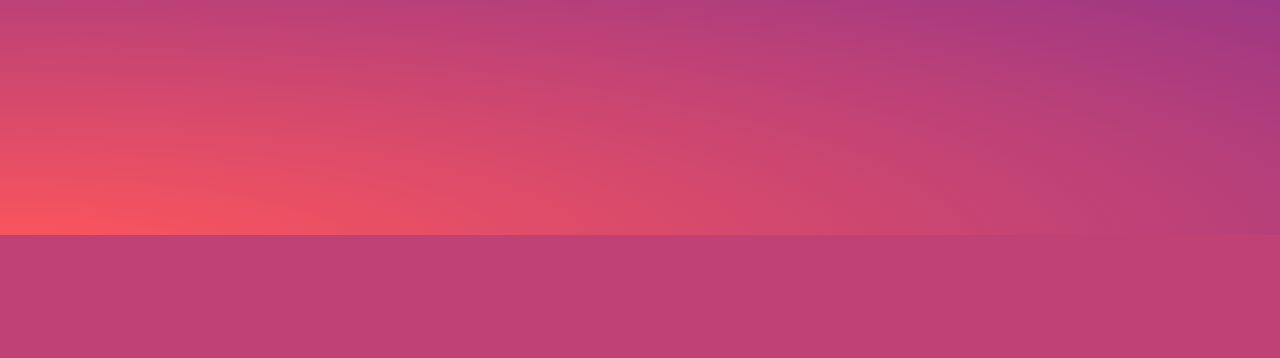
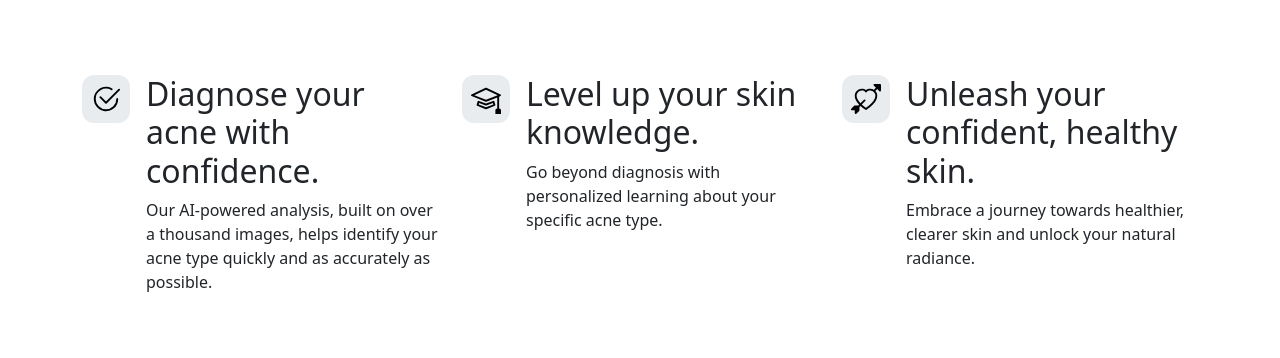
Before and after one commit to clixworld/DermaCare, a Flask app: page / in a window 1280 px wide. Shown: the part 565-923 px from the top of the page. Before the commit the page ends 800 px from the top, so only its background shows below. Run offline with Flask 3, Linux system fonts and the light colour scheme.

Commit message:
Did a lot lol

```diff
--- a/gptresponse.py
+++ b/gptresponse.py
@@ -10,8 +10,8 @@ class ChatGPT():
         completion = openai.chat.completions.create(
             model = "gpt-3.5-turbo",
             messages = [
-                {"role": "system", "content": "You are a helpful assistant returning a general treatment option based on the type of acne and user skin type. Return a JSON with these keys: diagnosis, suggestion1, suggestion2, suggestion3, link. And give the values you think would fit best."},
-                {"role": "user", "content": f"Acne {user_acne}, Skin Type {skin_type}."}
+                {"role": "system", "content": "You are a helpful assistant returning a general treatment option based on the type of acne and user skin type. If acne is birthmark just wrtie positive affirmation that its natural and by birth. Also when returning link, don't use healthline. Return a JSON with these keys: diagnosis, overview, suggestion. For diagnosis, just return the type of acne given. For overview, return a summary about 3 to 5 sentences about the type of acne. For suggestion, just recommend ingredients based on type of acne and skin type along with suggested routine."},
+                {"role": "user", "content": f"{user_acne}, skin-type = {skin_type}."}
             ]
         )
         return(completion.choices[0].message.content)
--- a/server.py
+++ b/server.py
@@ -2,15 +2,15 @@ from flask import Flask, render_template, request
 from gptresponse import ChatGPT
 from inference_sdk import InferenceHTTPClient
 import os
+import ast
 
 ai_bot = ChatGPT()
 
 app = Flask(__name__)
 
-# Initialize the InferenceHTTPClient with your API key and URL
 CLIENT = InferenceHTTPClient(
     api_url="https://detect.roboflow.com",
-    api_key="w6Up93MdGNyb5HbWu18r"  # Replace with your actual API key
+    api_key="w6Up93MdGNyb5HbWu18r"
 )
 
 @app.route("/", methods=['POST', 'GET'])
@@ -24,12 +24,11 @@ def user_photos():
     all_classes = []
 
     for file in user_files:
-        # Save file to a temporary path
         temp_path = os.path.join('static/images', file.filename)
         file.save(temp_path)
 
         # Call the Roboflow API with the image
-        result = CLIENT.infer(temp_path, model_id="pimples-detection/4")
+        result = CLIENT.infer(temp_path, model_id="acne-detection-5x7wb/1")
 
         # Extract the class from the result
         class_name = result['predictions'][0]['class'] if result['predictions'] else None
@@ -40,14 +39,18 @@ def user_photos():
 
     # Pass the extracted classes to the chatbot
     bot_responses = []
+    exists = []
     for class_name in all_classes:
         if class_name is not None:
-            bot_response = ai_bot.messages(class_name, skin_type)
-            print(bot_response[0])
-            bot_responses.append(bot_response)
+            if class_name.upper() not in exists:
+                bot_response = ai_bot.messages(class_name, skin_type)
+                bot_response = ast.literal_eval(bot_response)
+                print(bot_response["diagnosis"])
+                bot_responses.append(bot_response)
+                exists.append(class_name.upper())
 
 
-    return render_template("return.html", bot_responses=bot_responses)
+    return render_template("return.html", bot_responses=bot_responses, skin_type=skin_type)
 
 if __name__ == '__main__':
     app.run(debug=True)
--- /dev/null
+++ b/static/styles.css
@@ -0,0 +1,37 @@
+.logo-container {
+    max-width: 130px; /* Adjust the maximum width as needed */
+}
+
+.logo {
+    max-width: 100%;
+    height: auto;
+}
+
+.top-bg {
+    background-color: #FDE992;
+}
+
+body {
+    margin: 0;
+    padding: 0;
+}
+
+#discardBtn {
+    background: transparent;
+    color: white;
+    border: none;
+    cursor: pointer;
+    transition: background-color 0.3s ease;
+    text-decoration: none;
+    margin-left: 10px;
+}
+
+#discardBtn:hover {
+    background-color: rgba(255, 255, 255, 0.3);
+}
+
+.icon-square {
+    width: 3rem;
+    height: 3rem;
+    border-radius: 0.75rem;
+}
--- a/templates/index.html
+++ b/templates/index.html
@@ -4,6 +4,7 @@
     <meta charset="UTF-8" />
     <meta name="viewport" content="width=device-width, initial-scale=1.0" />
     <title>Derma Care</title>
+    <link  rel="stylesheet" href="../static/styles.css"/>
     <link
       href="https://cdn.jsdelivr.net/npm/bootstrap@5.3.2/dist/css/bootstrap.min.css"
       rel="stylesheet"
@@ -15,82 +16,24 @@
       integrity="sha384-C6RzsynM9kWDrMNeT87bh95OGNyZPhcTNXj1NW7RuBCsyN/o0jlpcV8Qyq46cDfL"
       crossorigin="anonymous"
     ></script>
-    <style>
-        body {
-            background: radial-gradient(at left center, #FE565B, #9A3686);
-            color: white; /* Set text color to white */
-            overflow: hidden; /* Prevent horizontal scrolling */
-            margin: 0; /* Remove default margin */
-            padding: 0; /* Remove default padding */
-        }
-
-        /* Define the animation */
-        @keyframes sparkle {
-            0% {
-                opacity: 0;
-            }
-            50% {
-                opacity: 1;
-            }
-            100% {
-                opacity: 0;
-            }
-        }
-
-        /* Apply the animation to the element */
-        .sparkling-text {
-            animation: sparkle 2s linear infinite;
-        }
-
-        /* Style for the discard button */
-        #discardBtn {
-            background: transparent;
-            color: white;
-            border: none;
-            cursor: pointer;
-            transition: background-color 0.3s ease;
-            text-decoration: none;
-            margin-left: 10px; /* Decrease the distance between the "Upload" and "Discard" buttons */
-        }
-
-        #discardBtn:hover {
-            background-color: rgba(255, 255, 255, 0.3);
-        }
-    </style>
 </head>
 <body>
+    <section class="top-bg">
         <section class="header">
             <div class="container">
-        <header class="d-flex flex-wrap justify-content-center py-3 mb-4">
-            <a
-                href="/"
-                class="d-flex align-items-center mb-3 mb-md-0 me-md-auto link-body-emphasis text-decoration-none"
-            >
-                <span class="fs-4">Derma Care</span>
+                <header class="d-flex flex-wrap justify-content-center py-3">
+                    <a href="/" class="d-flex align-items-center mb-md-0 me-md-auto link-body-emphasis text-decoration-none">
+                        <span class="mx-auto logo-container"><img src="../static/dermacareLogo.png" class="logo"></span>
                     </a>
-
-            <ul class="nav nav-pills">
-                <li class="nav-item">
-                    <a href="/" class="nav-link text-dark" aria-current="page"
-                    >Home</a
-                    >
-                </li>
-                <li class="nav-item">
-                    <a href="#" class="nav-link text-dark" hidden>Support</a>
-                </li>
-                <li class="nav-item">
-                    <a href="#" class="nav-link text-dark" hidden>About</a>
-                </li>
-            </ul>
                 </header>
             </div>
         </section>
-<section class="hero">
-    <div class="px-4 py-5 my-5 text-center">
-        <div class="d-block mx-auto mb-4">
-          <h1 class="display-5 fw-bold text-body-emphasis">DermaCare</h1>
-          <div class="col-6 mx-auto">
-            <p class="lead sparkling-text">Best Solution to Acne</p>
+
+        <section class="title">
+            <div class="container col-xxl-8 px-4 pt-1">
+                <div class="row flex-lg-row align-items-center g-5 pt-5">
+                    <div class="col-lg-6">
+                        <h1 class="display-4 fw-bold text-body-emphasis lh-1 mb-3">Unlock Clearer Skin and Feel More Confident</h1>
                         <form method="POST" enctype="multipart/form-data" action="user_photos">
                             <div class="mb-3">
                                 <label for="formFileMultiple" class="form-label" hidden>Upload Photos</label>
@@ -103,20 +46,78 @@
                                 <option value="Combination">Combination</option>
                                 <option value="Sensitive">Sensitive</option>
                             </select>
-              <div class="d-flex align-items-center"> <!-- Align items in a row -->
-                <input type="submit" value="Upload" class="btn btn-primary my-2" />
+                            <div class="d-flex align-items-center">
+                                <input type="submit" value="Upload" class="btn btn-danger my-2" />
                                 <button type="button" id="discardBtn" class="btn btn-danger">Discard</button>
                             </div>
                         </form>
+                    </div>
+                    <div class="col-lg-6">
+                        <img src="../static/header.png" class="d-block mx-lg-auto img-fluid" alt="Bootstrap Themes" height="200" loading="lazy">
+                    </div>
+                </div>
+            </div>
+        </section>
+    </section>
+
+  <section id="features">
+    <div class="container mt-5">
+      <div class="row g-4 py-5 row-cols-1 row-cols-lg-3">
+        <div class="col d-flex align-items-start">
+          <div
+            class="icon-square text-body-emphasis bg-body-secondary d-inline-flex align-items-center justify-content-center fs-4 flex-shrink-0 me-3">
+            <svg xmlns="http://www.w3.org/2000/svg" height="30" fill="currentColor" class="bi bi-check2-circle"
+              viewBox="0 0 16 16">
+              <path
+                d="M2.5 8a5.5 5.5 0 0 1 8.25-4.764.5.5 0 0 0 .5-.866A6.5 6.5 0 1 0 14.5 8a.5.5 0 0 0-1 0 5.5 5.5 0 1 1-11 0z" />
+              <path
+                d="M15.354 3.354a.5.5 0 0 0-.708-.708L8 9.293 5.354 6.646a.5.5 0 1 0-.708.708l3 3a.5.5 0 0 0 .708 0l7-7z" />
+            </svg>
+          </div>
+          <div>
+            <h3 class="fs-2">Diagnose your acne with confidence.</h3>
+            <p>Our AI-powered analysis, built on over a thousand images, helps identify your acne type quickly and as accurately as possible.</p>
+
+          </div>
+        </div>
+        <div class="col d-flex align-items-start">
+          <div
+            class="icon-square text-body-emphasis bg-body-secondary d-inline-flex align-items-center justify-content-center fs-4 flex-shrink-0 me-3">
+            <svg xmlns="http://www.w3.org/2000/svg" height="30" fill="currentColor" class="bi bi-mortarboard"
+              viewBox="0 0 16 16">
+              <path
+                d="M8.211 2.047a.5.5 0 0 0-.422 0l-7.5 3.5a.5.5 0 0 0 .025.917l7.5 3a.5.5 0 0 0 .372 0L14 7.14V13a1 1 0 0 0-1 1v2h3v-2a1 1 0 0 0-1-1V6.739l.686-.275a.5.5 0 0 0 .025-.917l-7.5-3.5ZM8 8.46 1.758 5.965 8 3.052l6.242 2.913L8 8.46Z" />
+              <path
+                d="M4.176 9.032a.5.5 0 0 0-.656.327l-.5 1.7a.5.5 0 0 0 .294.605l4.5 1.8a.5.5 0 0 0 .372 0l4.5-1.8a.5.5 0 0 0 .294-.605l-.5-1.7a.5.5 0 0 0-.656-.327L8 10.466 4.176 9.032Zm-.068 1.873.22-.748 3.496 1.311a.5.5 0 0 0 .352 0l3.496-1.311.22.748L8 12.46l-3.892-1.556Z" />
+            </svg>
+          </div>
+          <div>
+            <h3 class="fs-2">Level up your skin knowledge.</h3>
+            <p>Go beyond diagnosis with personalized learning about your specific acne type.</p>
+
+          </div>
+        </div>
+        <div class="col d-flex align-items-start">
+          <div
+            class="icon-square text-body-emphasis bg-body-secondary d-inline-flex align-items-center justify-content-center fs-4 flex-shrink-0 me-3">
+            <svg xmlns="http://www.w3.org/2000/svg" height="30" fill="currentColor" class="bi bi-arrow-through-heart"
+              viewBox="0 0 16 16">
+              <path fill-rule="evenodd"
+                d="M2.854 15.854A.5.5 0 0 1 2 15.5V14H.5a.5.5 0 0 1-.354-.854l1.5-1.5A.5.5 0 0 1 2 11.5h1.793l.53-.53c-.771-.802-1.328-1.58-1.704-2.32-.798-1.575-.775-2.996-.213-4.092C3.426 2.565 6.18 1.809 8 3.233c1.25-.98 2.944-.928 4.212-.152L13.292 2 12.147.854A.5.5 0 0 1 12.5 0h3a.5.5 0 0 1 .5.5v3a.5.5 0 0 1-.854.354L14 2.707l-1.006 1.006c.236.248.44.531.6.845.562 1.096.585 2.517-.213 4.092-.793 1.563-2.395 3.288-5.105 5.08L8 13.912l-.276-.182a21.86 21.86 0 0 1-2.685-2.062l-.539.54V14a.5.5 0 0 1-.146.354l-1.5 1.5Zm2.893-4.894A20.419 20.419 0 0 0 8 12.71c2.456-1.666 3.827-3.207 4.489-4.512.679-1.34.607-2.42.215-3.185-.817-1.595-3.087-2.054-4.346-.761L8 4.62l-.358-.368c-1.259-1.293-3.53-.834-4.346.761-.392.766-.464 1.845.215 3.185.323.636.815 1.33 1.519 2.065l1.866-1.867a.5.5 0 1 1 .708.708L5.747 10.96Z" />
+            </svg>
+          </div>
+          <div>
+            <h3 class="fs-2">Unleash your confident, healthy skin.</h3>
+            <p>Embrace a journey towards healthier, clearer skin and unlock your natural radiance.</p>
+
+          </div>
         </div>
       </div>
     </div>
   </section>
 
 <script>
-    // JavaScript function to handle discarding the image
     document.getElementById("discardBtn").addEventListener("click", function() {
-        // Clear the value of the file input field
         document.getElementById("formFileMultiple").value = "";
     });
 </script>
```
Also changed, not shown: static/styles2.css (added, +24 -0 lines), templates/return.html (+21 -46 lines), static/dermacareLogo.png (added), 1 other file. Lines whose indentation alone changed are shown as unchanged.
